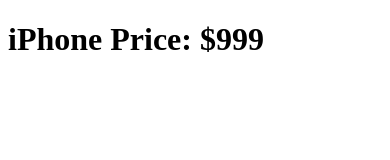
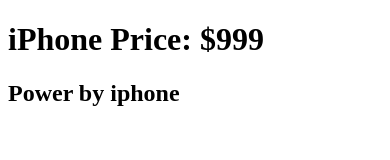
Before and after one commit to Gitong23/git-awesome, a plain HTML site: page index.html in a window 390 px wide. Drawn offline with Linux system fonts and the light colour scheme.

Commit message:
by iphone

```diff
--- a/index.html
+++ b/index.html
@@ -7,5 +7,6 @@
 </head>
 <body>
     <h1>iPhone Price: $999</h1>
+    <h2>Power by iphone</h2>
 </body>
 </html>
```
